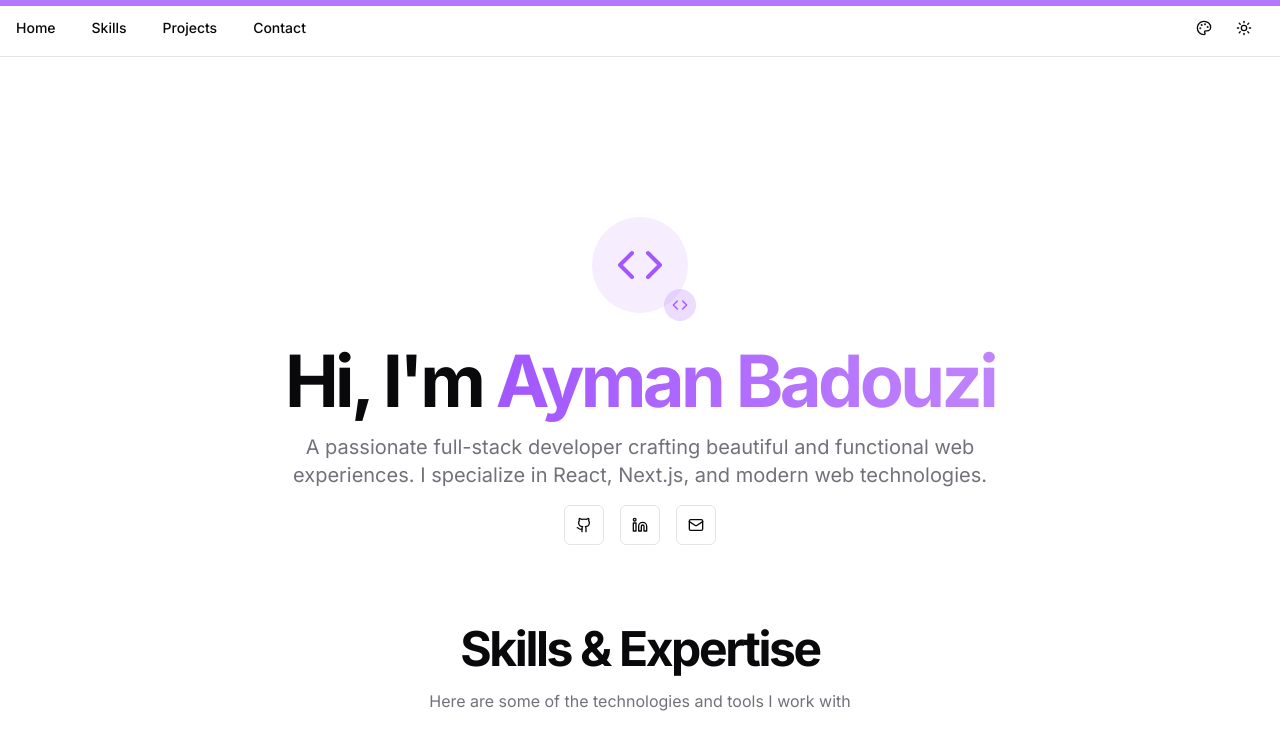
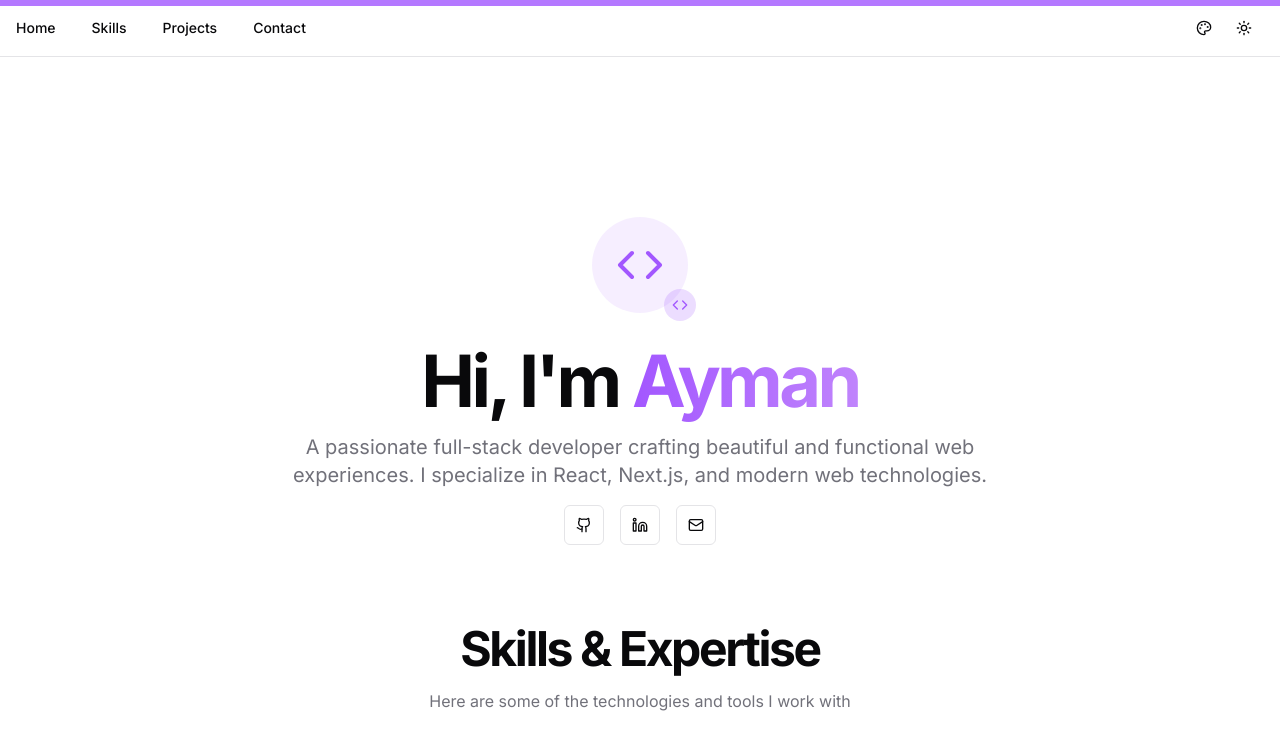
Before and after one commit to itzAymvn/aymvn-portfolio-v2, a Next.js app: page / in a window 1280 px wide. Shown: the top 743 px of the page. Built offline with nearby package versions, Linux system fonts and the light colour scheme.

Commit message:
fix: update name in about data
Changed the name from "Ayman Badouzi" to "Ayman" for consistency and clarity in the about section.

```diff
--- a/data/about.ts
+++ b/data/about.ts
@@ -1,5 +1,5 @@
 export const about = {
-	name: "Ayman Badouzi",
+	name: "Ayman",
 	title: "Full Stack Developer",
 	description:
 		"A passionate full-stack developer crafting beautiful and functional web experiences. I specialize in React, Next.js, and modern web technologies.",
```
